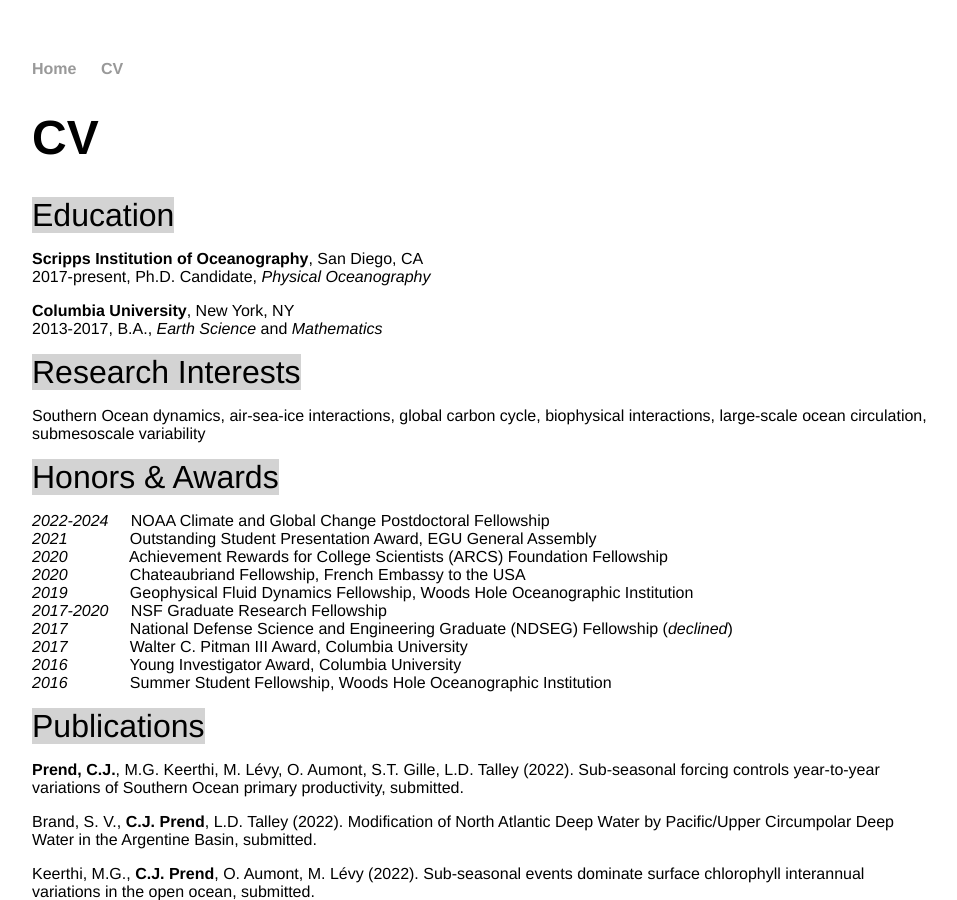
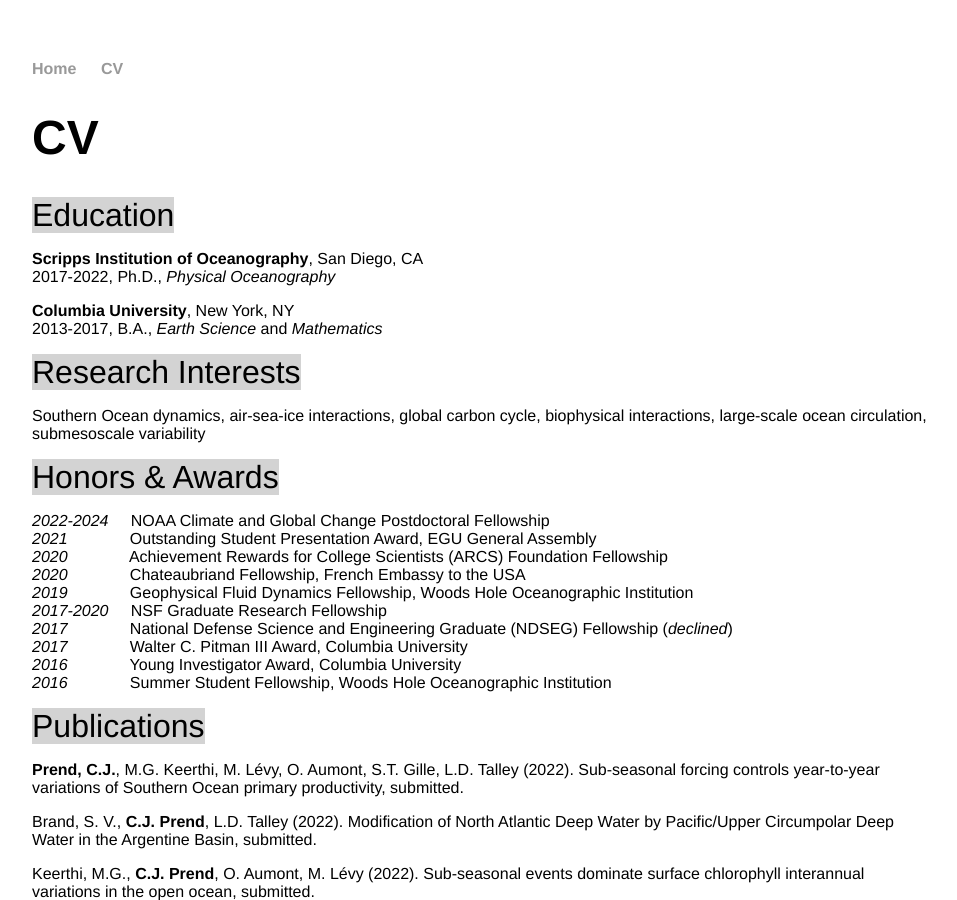
Before and after one commit to cprend/cprend.github.io, a Jekyll site: the page cv/index.html, which Jekyll copies as it is, in a window 1280 px wide and 900 px high. Shown: the whole window, without its empty margins (160-1117 px from the left). Built offline with Jekyll 4.4.1, drawn with Linux system fonts in a browser that asks for light colours.

Commit message:
Update index.html

```diff
--- a/cv/index.html
+++ b/cv/index.html
@@ -19,7 +19,7 @@
 	<h1>CV</h1>
 		<p1>Education</p1>
 		<p><b>Scripps Institution of Oceanography</b>, San Diego, CA<br/>
-		2017-present, Ph.D. Candidate, <em>Physical Oceanography</em></p>
+		2017-2022, Ph.D., <em>Physical Oceanography</em></p>
 		<p><b>Columbia University</b>, New York, NY<br/>
 		2013-2017, B.A., <em>Earth Science</em> and <em>Mathematics</em></p>
 		<p1>Research Interests</p1>
```
